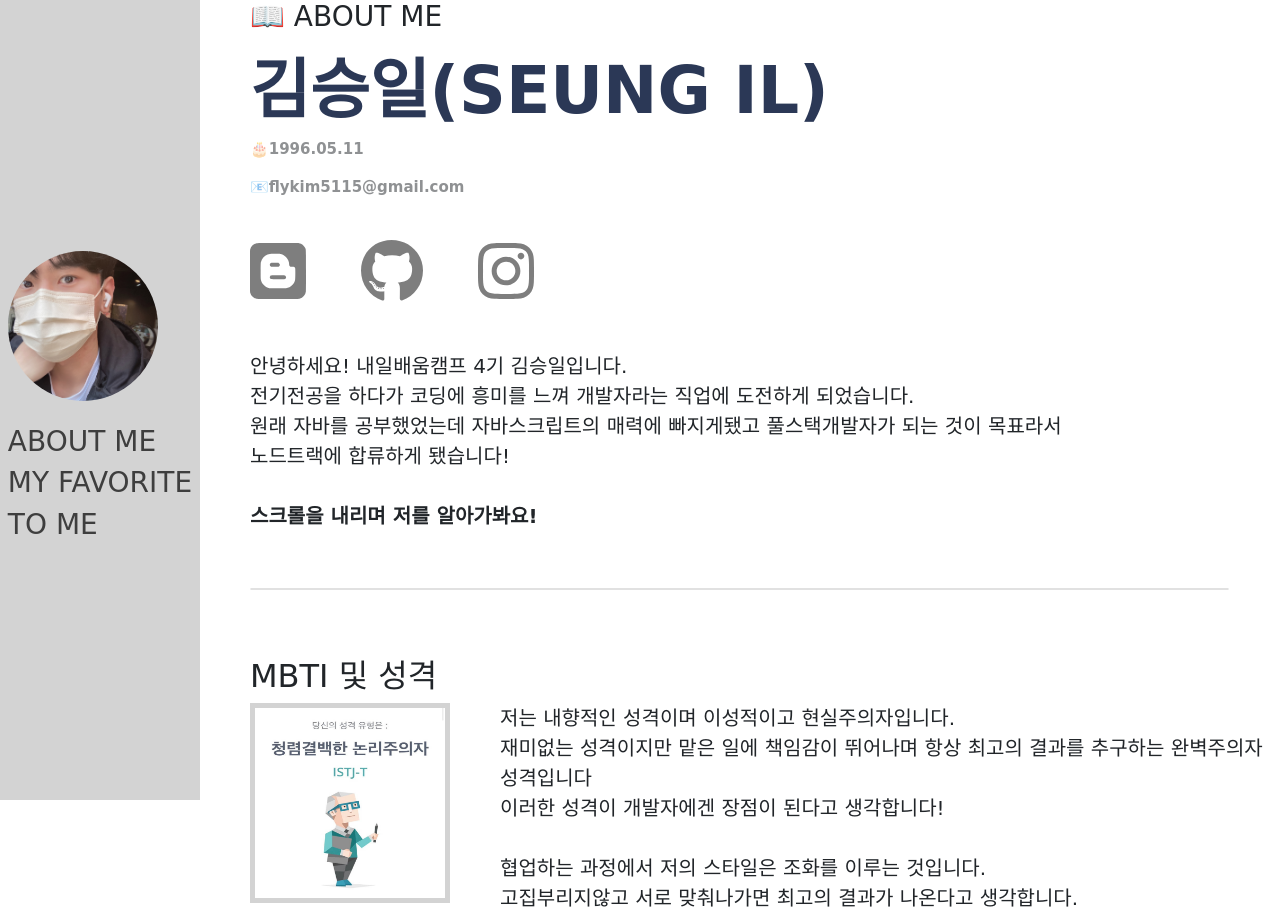
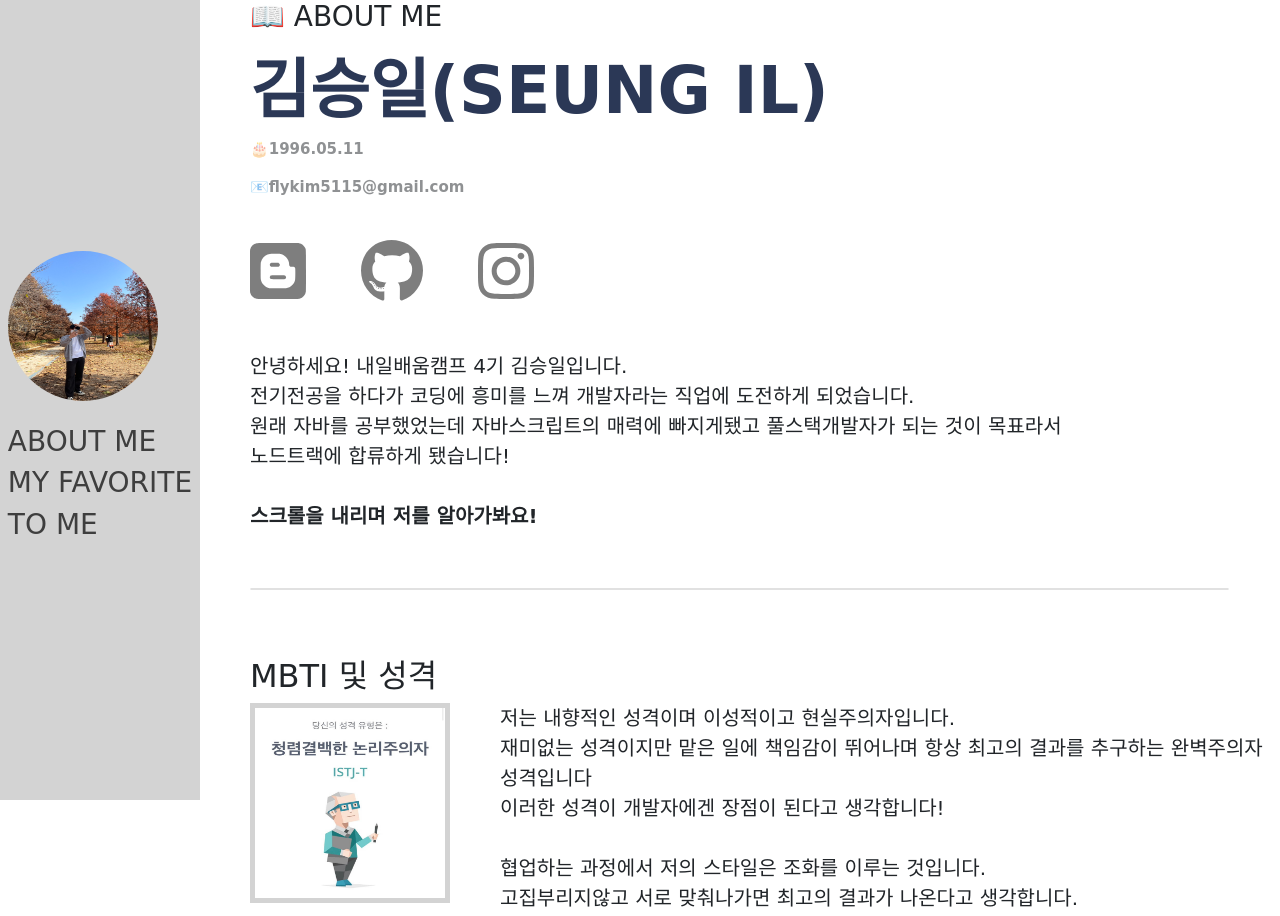
Before and after one commit to kingseungil/kingseungil.github.io, a plain HTML site: page index.html in a window 1280 px wide. Shown: the top 916 px of the page. Drawn offline with nearby package versions, Linux system fonts and the light colour scheme; no server answers; a web font is replaced by a local one.

Commit message:
Update index.html

```diff
--- a/index.html
+++ b/index.html
@@ -27,7 +27,7 @@
     <div class = "index">
         <!-- 프로필 이미지 -->
         <div class = "img">
-            <img id="profile-img" src ="../static/img/내%20사진1.jpg" alt="프로필사진">
+            <img id="profile-img" src ="../static/img/사진.jpg" alt="프로필사진">
         </div>
         <br>
         <!-- 목차 내용 -->
```
